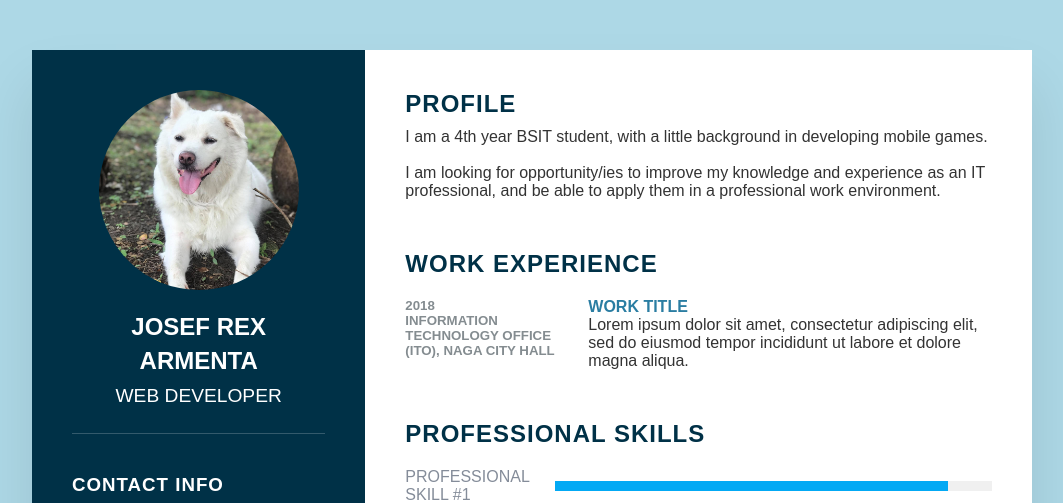
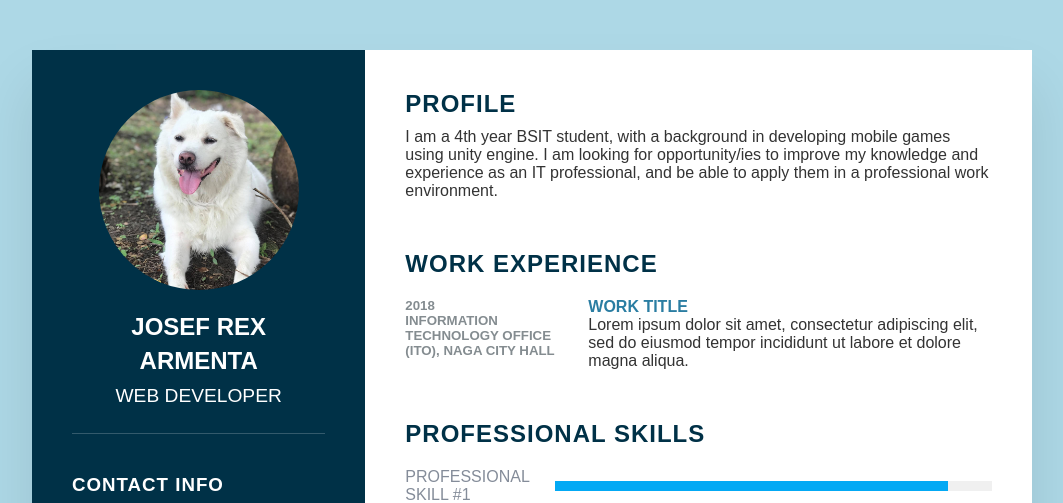
Before and after one commit to josefreaks/Resume, a plain HTML site: page index.html in a window 1280 px wide. Shown: the top 503 px of the page, without its empty margins (108-1171 px from the left). Drawn offline with Linux system fonts and the light colour scheme; a web font is replaced by a local one.

Commit message:
Update index.html

```diff
--- a/index.html
+++ b/index.html
@@ -80,10 +80,10 @@
                 <div class="about">
                     <h2 class="title2">Profile</h2>
                     <p>
-                        I am a 4th year BSIT student, with a little background in developing
-                        mobile games.<br><br>I am looking for opportunity/ies to improve my knowledge
-                        and experience as an IT professional, and be  able to apply them
-                        in a professional work environment.
+                        I am a 4th year BSIT student, with a background in developing mobile
+                        games using unity engine. I am looking for opportunity/ies to improve
+                        my knowledge and experience as an IT professional, and be able to apply
+                        them in a professional work environment.
                     </p>
                 </div>
                 <div class="about">
```
